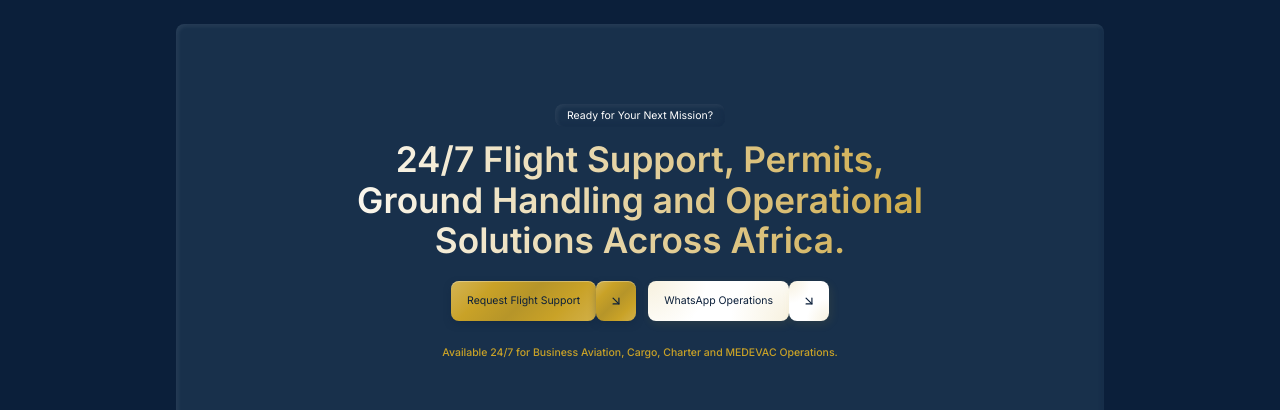
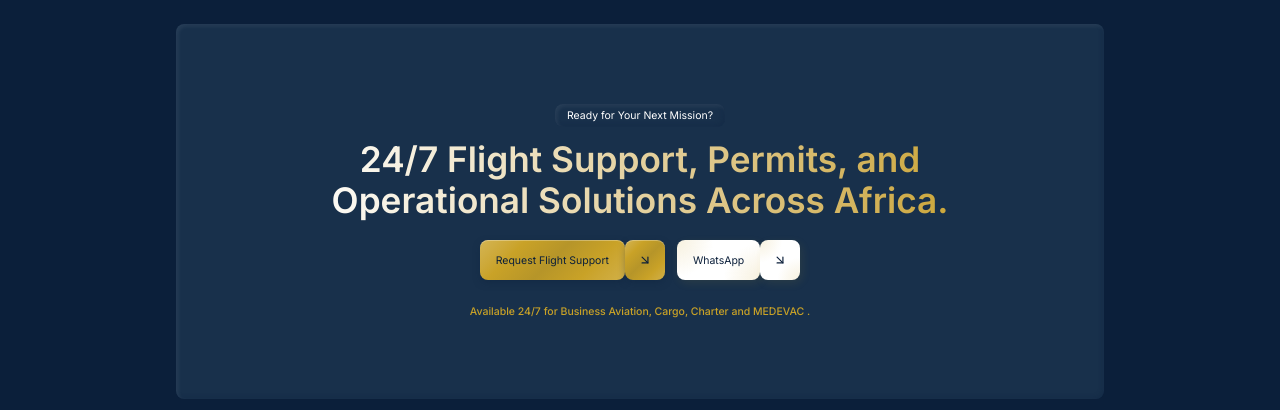
Before and after one commit to dmytro-webild/297cf9ae-c1a0-4e8a-a71c-0a6f333fb44d, a React (Vite) app: page / in a window 1280 px wide. Shown: the part 5640-6050 px from the top of the page. Built offline with nearby package versions, Linux system fonts and the light colour scheme; a web font is replaced by a local one.

Commit message:
Update src/pages/HomePage/sections/Contact.tsx

```diff
--- a/src/pages/HomePage/sections/Contact.tsx
+++ b/src/pages/HomePage/sections/Contact.tsx
@@ -9,7 +9,7 @@ const primaryButton = {
   href: "mailto:ops@terangajets.com"
 };
 const secondaryButton = {
-  text: "WhatsApp Operations",
+  text: "WhatsApp ",
   href: "https://wa.me/221000000000"
 };
 
@@ -25,7 +25,7 @@ const ContactInline = () => {
               </div>
 
               <TextAnimation
-                text={"24/7 Flight Support, Permits, Ground Handling and Operational Solutions Across Africa."}
+                text={"24/7 Flight Support, Permits,  and Operational Solutions Across Africa."}
                 variant={"slide-up"}
                 gradientText={true}
                 tag="h2"
@@ -38,7 +38,7 @@ const ContactInline = () => {
               </div>
 
               <p className="mt-4 text-sm text-accent text-center font-medium">
-                Available 24/7 for Business Aviation, Cargo, Charter and MEDEVAC Operations.
+                Available 24/7 for Business Aviation, Cargo, Charter and MEDEVAC .
               </p>
             </div>
           </div>
```
